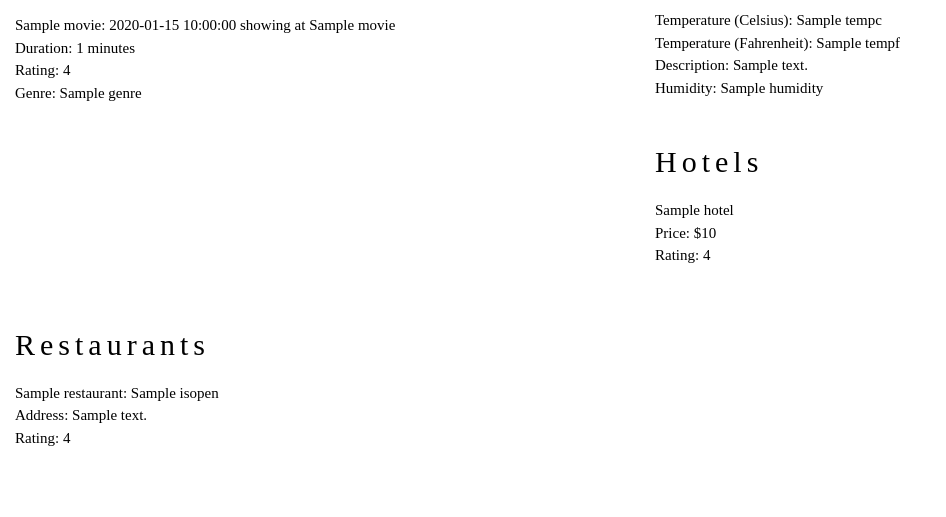
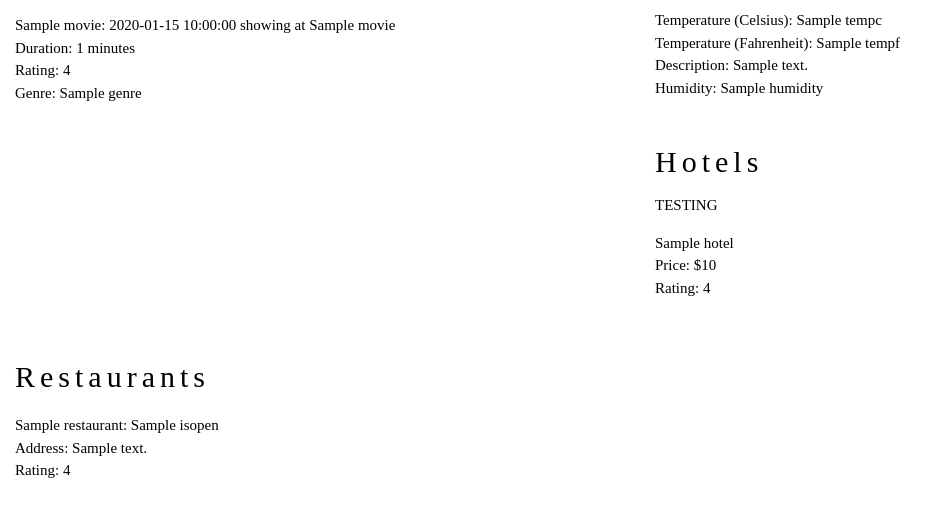
Before and after one commit to evmarecki/nante, a Flask app: template flask-nante/templates/city.html in a window 1280 px wide. Shown: the part 136-653 px from the top of the page, without its empty margins (0-946 px from the left). Run offline with Flask 2, Linux system fonts and the light colour scheme; the template is opened without the code that fills it: most values are stand-ins (such as "Sample title", 1, 10 or a date in 2020); parts of the project's set-up code (start-up, migrations or seed data) failed here and were passed over; some libraries are stand-ins or nearby versions.

Commit message:
testing hotel data

```diff
--- a/flask-nante/templates/city.html
+++ b/flask-nante/templates/city.html
@@ -56,6 +56,7 @@ body {margin: 0;}
   <div class="column">
     <h2>Hotels</h2>
     {% for hotel in hotels %}
+	  TESTING
 	<p>
 	{{hotel.name}} <br/>
 	Price: ${{hotel.price}} <br/>
```
